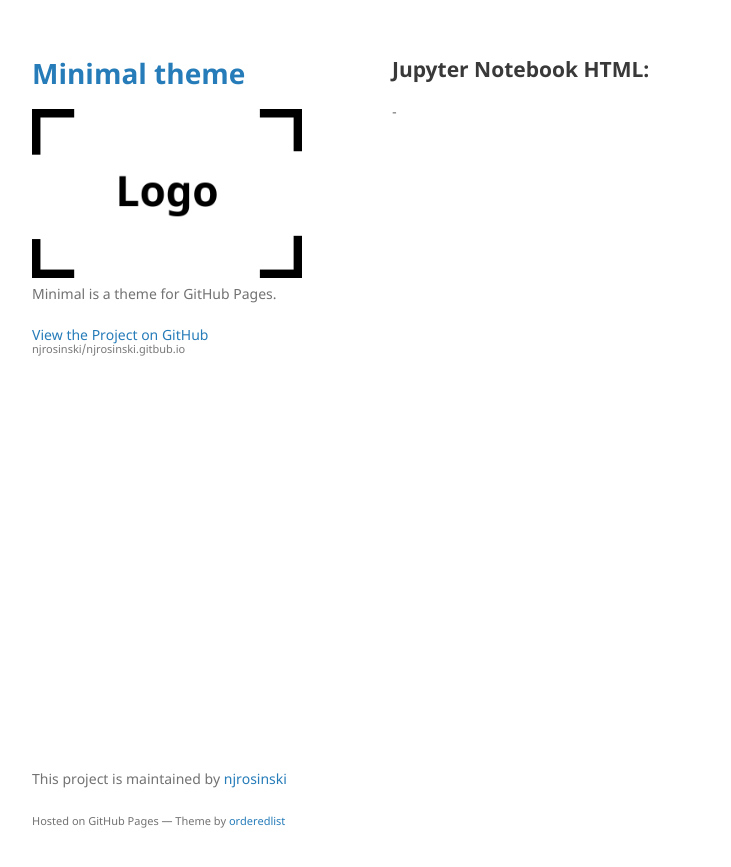
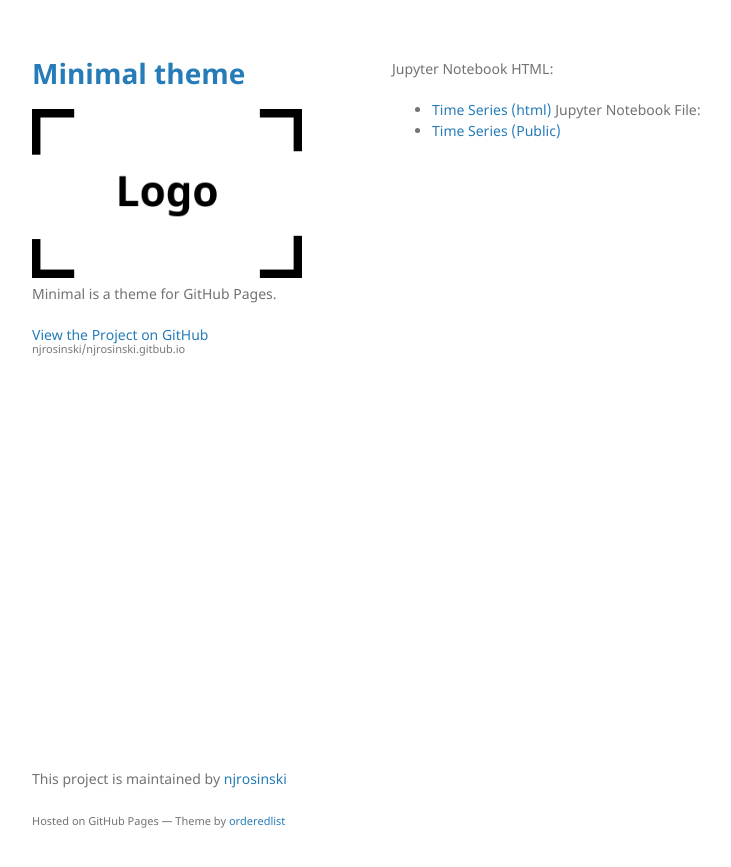
Before and after one commit to njrosinski/njrosinski.gitbub.io, a Jekyll site: the page built from module3/index.md, in a window 1280 px wide. Shown: the top 867 px of the page, without its empty margins (178-909 px from the left). Built offline with Jekyll 4.4.1, drawn with Linux system fonts in a browser that asks for light colours; our own code applies the rules of GitHub Pages for plain Markdown files.

Commit message:
Update index.md

```diff
--- a/module3/index.md
+++ b/module3/index.md
@@ -3,5 +3,6 @@ title: module 3
 description: assignment
 ---
 Jupyter Notebook HTML:
--
--
+- [Time Series (html)](TimeSeries.html)
+Jupyter Notebook File:
+- [Time Series (Public)](TimeSeries_Public.ipynb)
```
